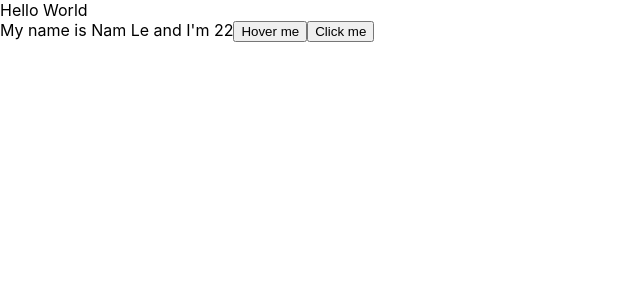
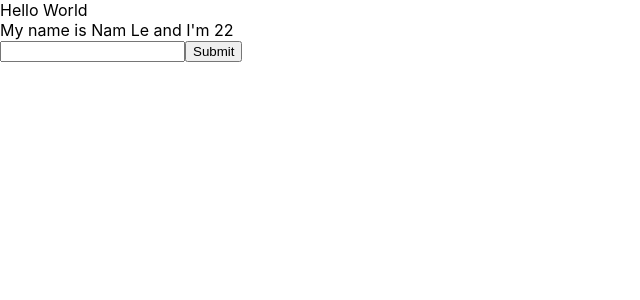
Before and after one commit to namle10102003/Learn-React, a React (Create React App) app: page / in a window 1280 px wide. Shown: the top 300 px of the page, without its empty margins (0-640 px from the left). Built offline with nearby package versions, Linux system fonts and the light colour scheme.

Commit message:
Learned Form in React

```diff
--- a/src/components/MyComponent.js
+++ b/src/components/MyComponent.js
@@ -23,12 +23,29 @@
         // console.log(event.pageX);
     }
 
+    handleOnChangeInput = (event) => {
+        this.setState({
+            name: event.target.value
+        })
+    }
+
+    handleOnSubmit = (event) => {
+        event.preventDefault(); // Ngăn việc load lại trang
+        console.log(this.state);
+    }
+
+    // JSX
     render() {
         return (
             <div>
                 My name is {this.state.name} and I'm {this.state.age}
-                <button onMouseOver={this.handleOnMouseOver}>Hover me</button>
-                <button onClick={(event) => { this.handleClick(event) }}>Click me</button>
+                <form onSubmit={(event) => this.handleOnSubmit(event)}>
+                    <input
+                        type="text"
+                        onChange={(event) => this.handleOnChangeInput(event)}
+                    />
+                    <button>Submit</button>
+                </form>
             </div>
         );
     };
```
